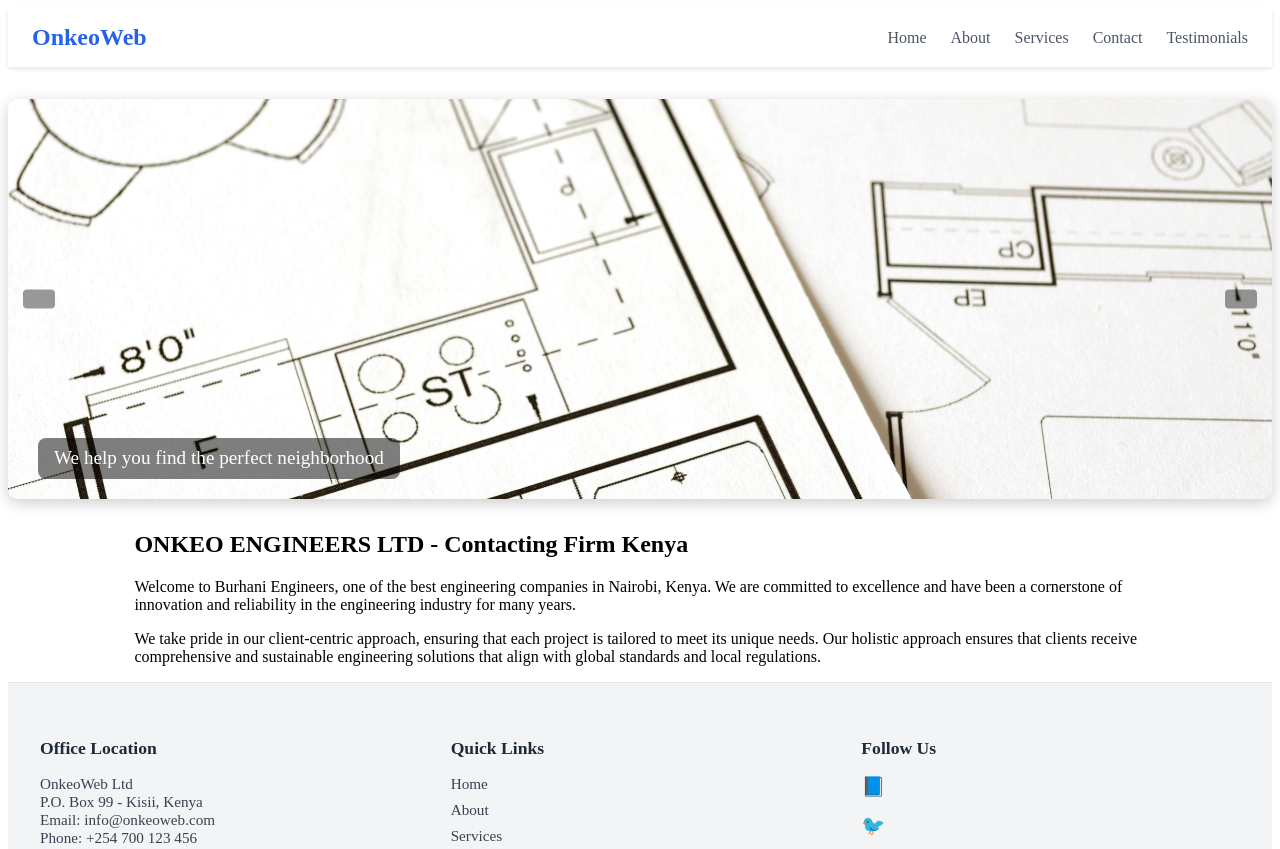
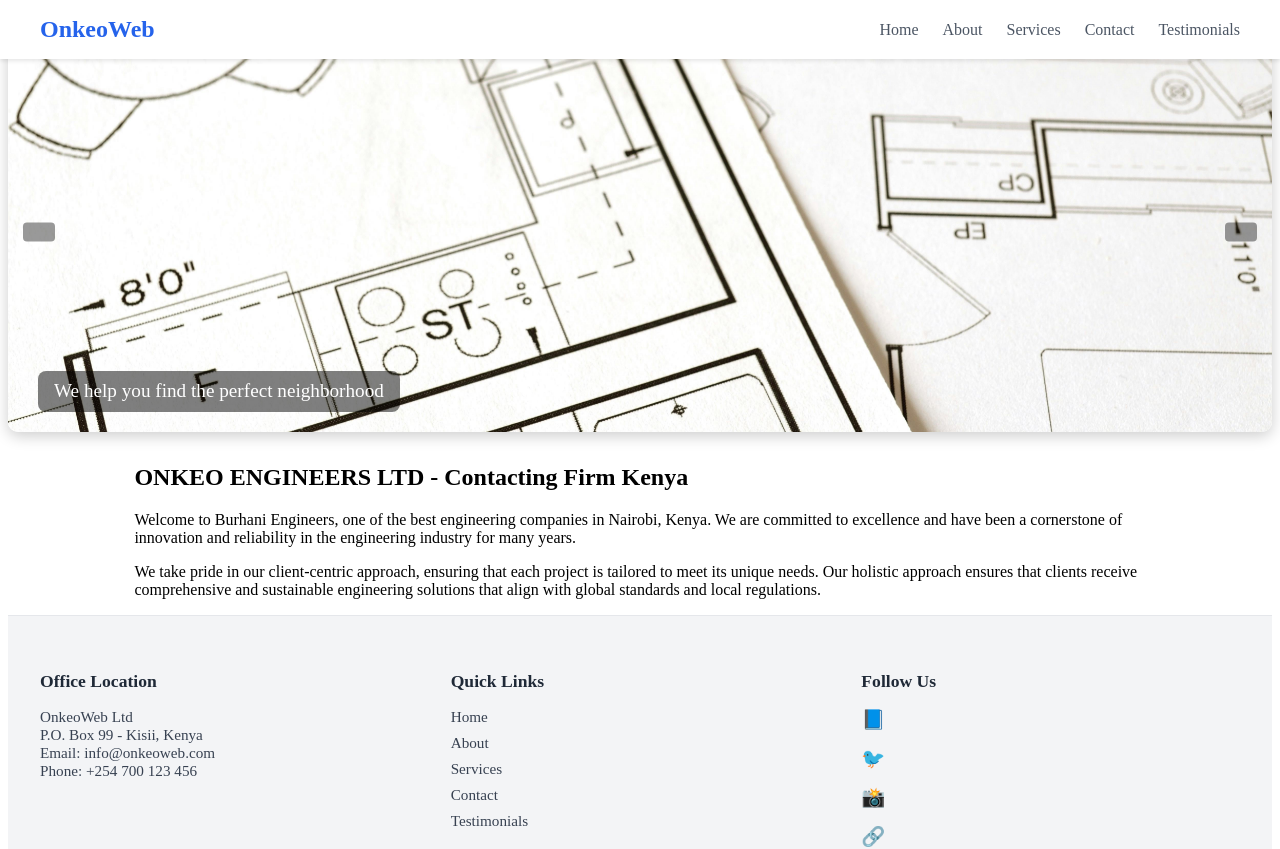
Before and after one commit to membae/onkeoWeb, a React (Vite) app in the folder onkeoWeb/: page / in a window 1280 px wide. Shown: the top 849 px of the page. Built offline with nearby package versions, Linux system fonts and the light colour scheme.

Commit message:
navbar fixed position

```diff
--- a/onkeoWeb/src/components/Navbar.css
+++ b/onkeoWeb/src/components/Navbar.css
@@ -1,9 +1,19 @@
-/* Navbar.css */
-
 .navbar {
   background-color: white;
   box-shadow: 0 2px 4px rgba(0, 0, 0, 0.1);
-  padding: 1rem 1.5rem;
+  position: fixed;
+  top: 0;
+  left: 0;
+  right: 0;
+  width: 100%;
+  z-index: 1000;
+}
+
+/* Container keeps content centered with spacing */
+.navbar-container {
+  max-width: 1200px;   /* limit width for readability */
+  margin: 0 auto;
+  padding: 1rem 2rem;  /* space on left & right */
   display: flex;
   justify-content: space-between;
   align-items: center;
@@ -12,7 +22,7 @@
 .navbar-logo {
   font-size: 1.5rem;
   font-weight: bold;
-  color: #2563eb; /* Tailwind's blue-600 */
+  color: #2563eb;
   text-decoration: none;
 }
 
@@ -22,22 +32,21 @@
 }
 
 .navbar-link {
-  color: #4b5563; /* Tailwind's gray-700 */
+  color: #4b5563;
   text-decoration: none;
   transition: color 0.3s ease;
 }
 
 .navbar-link:hover {
-  color: #2563eb; /* Tailwind's blue-600 */
+  color: #2563eb;
 }
 
-/* Dropdown wrapper */
+/* Dropdown */
 .dropdown {
   position: relative;
   cursor: pointer;
 }
 
-/* Dropdown menu */
 .dropdown-menu {
   position: absolute;
   top: 100%;
@@ -45,14 +54,13 @@
   background: white;
   border: 1px solid #ddd;
   border-radius: 6px;
-  box-shadow: 0 4px 10px rgba(0,0,0,0.15);
+  box-shadow: 0 4px 10px rgba(0, 0, 0, 0.15);
   display: flex;
   flex-direction: column;
   min-width: 180px;
   z-index: 1000;
 }
 
-/* Dropdown items */
 .dropdown-item {
   padding: 10px 15px;
   color: #333;
--- a/onkeoWeb/src/components/Navbar.jsx
+++ b/onkeoWeb/src/components/Navbar.jsx
@@ -7,6 +7,7 @@ function Navbar() {
 
   return (
     <nav className="navbar">
+      <div className="navbar-container">
         <Link to="/" className="navbar-logo">
           OnkeoWeb
         </Link>
@@ -26,7 +27,7 @@ function Navbar() {
             onMouseEnter={() => setShowDropdown(true)}
             onMouseLeave={() => setShowDropdown(false)}
           >
-          <span>Services </span>
+            <span>Services</span>
             {showDropdown && (
               <div className="dropdown-menu">
                 <Link to="/services/architecture" className="dropdown-item">
@@ -46,6 +47,7 @@ function Navbar() {
             Testimonials
           </Link>
         </div>
+      </div>
     </nav>
   );
 }
--- a/onkeoWeb/src/pages/Architecture.jsx
+++ b/onkeoWeb/src/pages/Architecture.jsx
@@ -1,5 +1,6 @@
 import React from 'react';
 import Navbar from '../components/Navbar';
+import Footer from '../components/Footer';
 
 function Architecture() {
   return (
--- a/onkeoWeb/src/pages/Build.jsx
+++ b/onkeoWeb/src/pages/Build.jsx
@@ -6,7 +6,9 @@ function Build() {
   return (
     <div>
       <Navbar/>
-      Build
+      <div>
+        <h2>build</h2>
+      </div>
       <Footer/>
     </div>
   )
```
Lines whose indentation alone changed are shown as unchanged.
